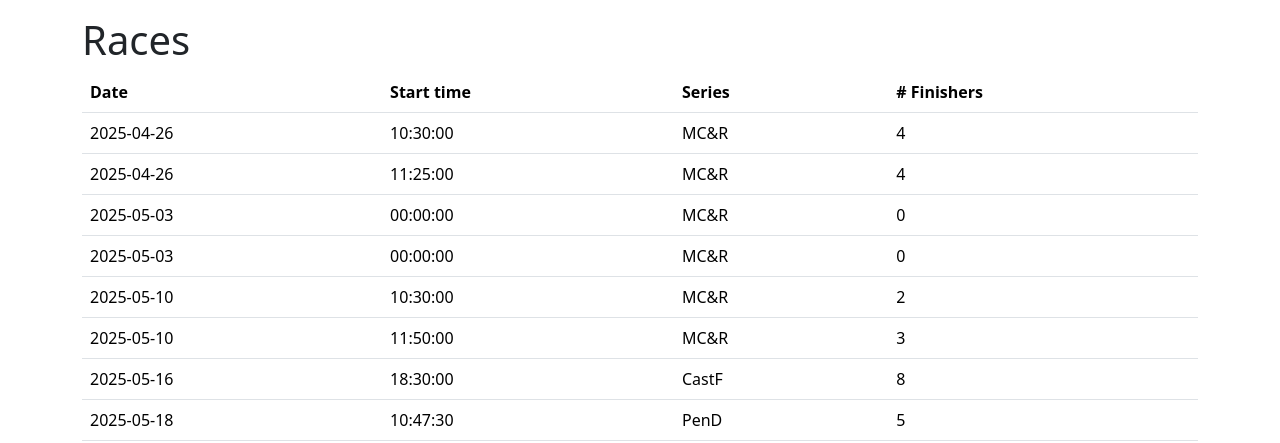
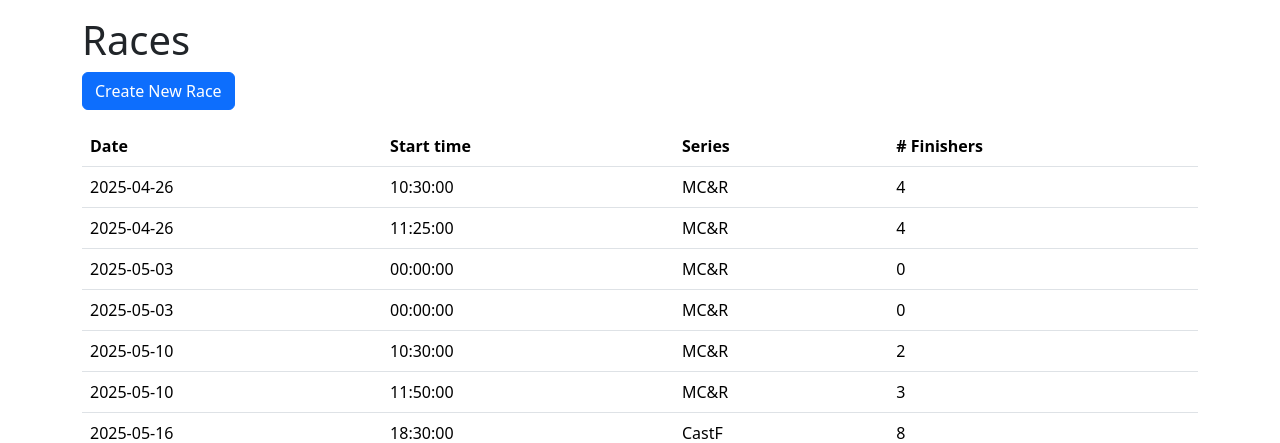
Before and after one commit to mn1del/shrimper, a Flask app: page /races in a window 1280 px wide. Shown: the part 94-537 px from the top of the page. Run offline with Flask 3, Linux system fonts and the light colour scheme.

Commit message:
Add create race button to races page

```diff
--- a/app/templates/races.html
+++ b/app/templates/races.html
@@ -2,6 +2,7 @@
 
 {% block content %}
 <h1>Races</h1>
+<a class="btn btn-primary mb-3" href="{{ url_for('main.race_or_series_new') }}">Create New Race</a>
 <table class="table table-hover">
   <thead>
     <tr><th>Date</th><th>Start time</th><th>Series</th><th># Finishers</th></tr>
```
Also changed, not shown: tests/test_routes.py (+7 -0 lines).
